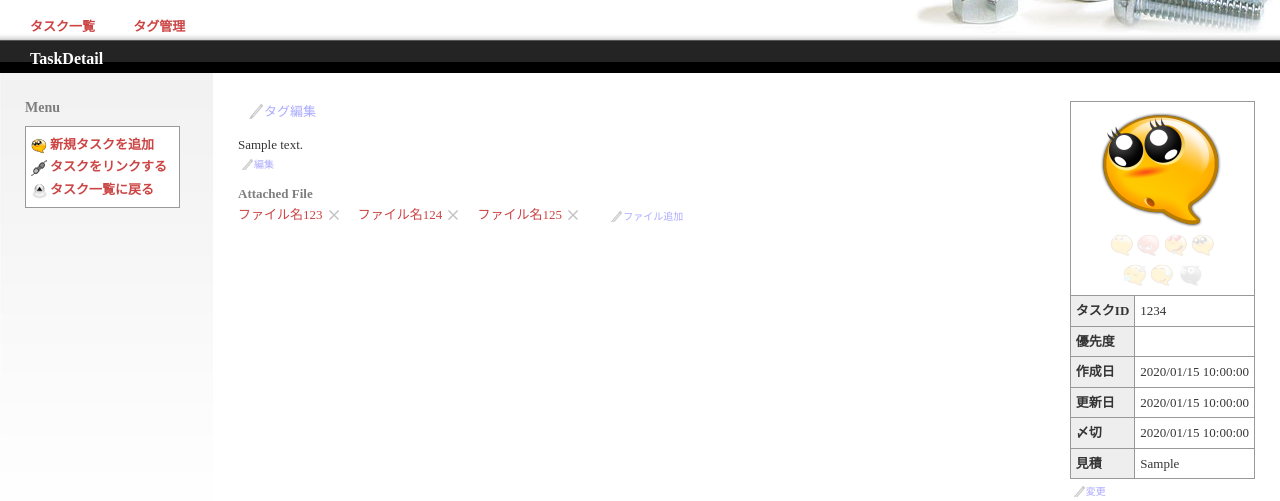
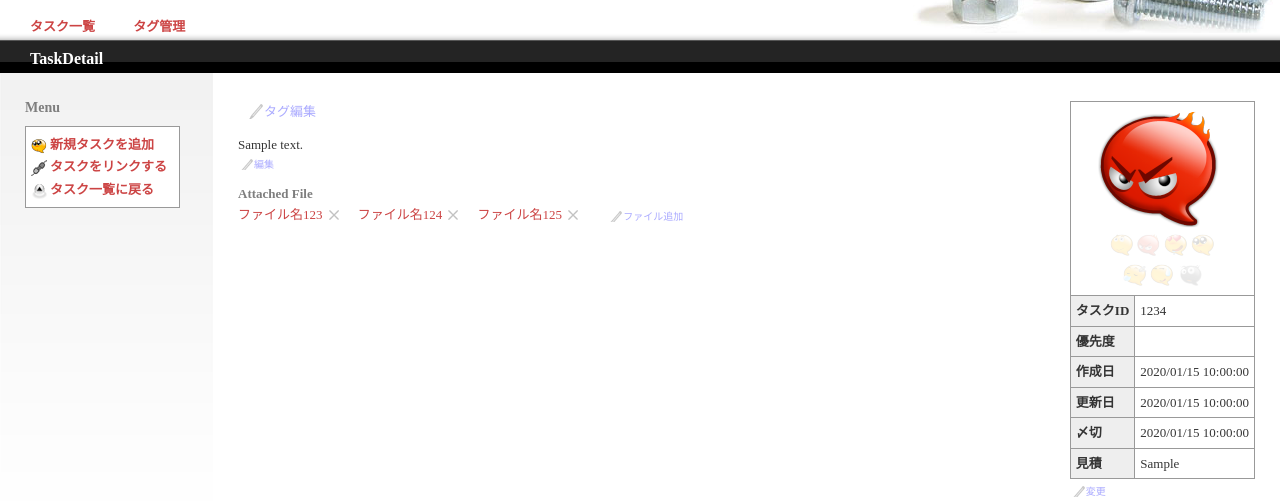
Before and after one commit to RandySage/workstyle-django, a Django app: template workstyle/templates/ws/task_detail.html in a window 1280 px wide. Shown: the part 59-560 px from the top of the page. Run offline with Django 3.2, Linux system fonts and the light colour scheme; the template is opened without the code that fills it: most values are stand-ins (such as "Sample title", 1, 10 or a date in 2020).

Commit message:
git-svn-id: svn://svn.code.sf.net/p/workstyle-py/code/trunk@38 781d1ca9-960f-0410-8604-ece4d0c25b9b

```diff
--- a/workstyle/templates/ws/task_detail.html
+++ b/workstyle/templates/ws/task_detail.html
@@ -38,7 +38,7 @@
 				<table class="list">
 					<tr>
 						<td class="statusIconLarge" colspan="2">
-							<img id="statusIcon" class="status3-iconLarge" src="{{ MEDIA_URL }}/resources/skin/default/image/spacer.gif"/>
+							<img id="statusIcon" class="status{{ object.status.status_id }}-iconLarge" src="{{ MEDIA_URL }}/resources/skin/default/image/spacer.gif"/>
 							<p>
 								<a href="javascript:updateStatus({{ object.task_id }}, 7)"><img class="status7" src="{{ MEDIA_URL }}/resources/skin/default/image/spacer.gif" /></a>
 								<a href="javascript:updateStatus({{ object.task_id }}, 1)"><img class="status1" src="{{ MEDIA_URL }}/resources/skin/default/image/spacer.gif" /></a>
```
